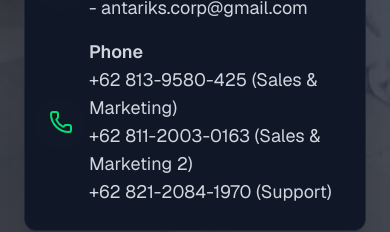
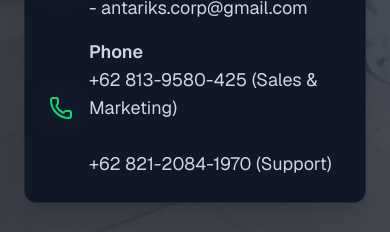
Before and after one commit to jivimuz/antariks_next, a Next.js app: page /location in a window 390 px wide. Shown: the part 1180-1412 px from the top of the page. Built offline with nearby package versions, Linux system fonts and the light colour scheme.

Commit message:
remove commented-out phone link and fix phone number formatting in LocationMap component

```diff
--- a/app/location/page.tsx
+++ b/app/location/page.tsx
@@ -156,12 +156,12 @@ const LocationPageContent = () => {
                        +62 813-9580-425 (Sales & Marketing)
                       </a>
                       <br />
-                      <a
+                      {/* <a
                         href="tel:+6282120741970"
                         className="hover:text-green-400 transition-colors"
                       >
                         +62 811-2003-0163 (Sales & Marketing 2)
-                      </a>
+                      </a> */}
                       <br />
                         <a
                         href="tel:+6282120741970"
--- a/app/page.tsx
+++ b/app/page.tsx
@@ -908,7 +908,7 @@ const LocationMap = () => {
                     <strong>{t.location.email}</strong><br /> admin@antariks.id <br /> antariks.corp@gmail.com
                   </p>
                   <p className="text-gray-400">
-                    <strong>{t.location.phone}</strong><br /> +62 813-9580-425 (Marketing) <br /> +62 811-2003-0163 (Sales) <br /> +62 821-2074-1970 (Support)
+                    <strong>{t.location.phone}</strong><br /> +62 813-9580-425 (Marketing)  <br /> +62 821-2074-1970 (Support)
                   </p>
                 </div>
               </div>
```
